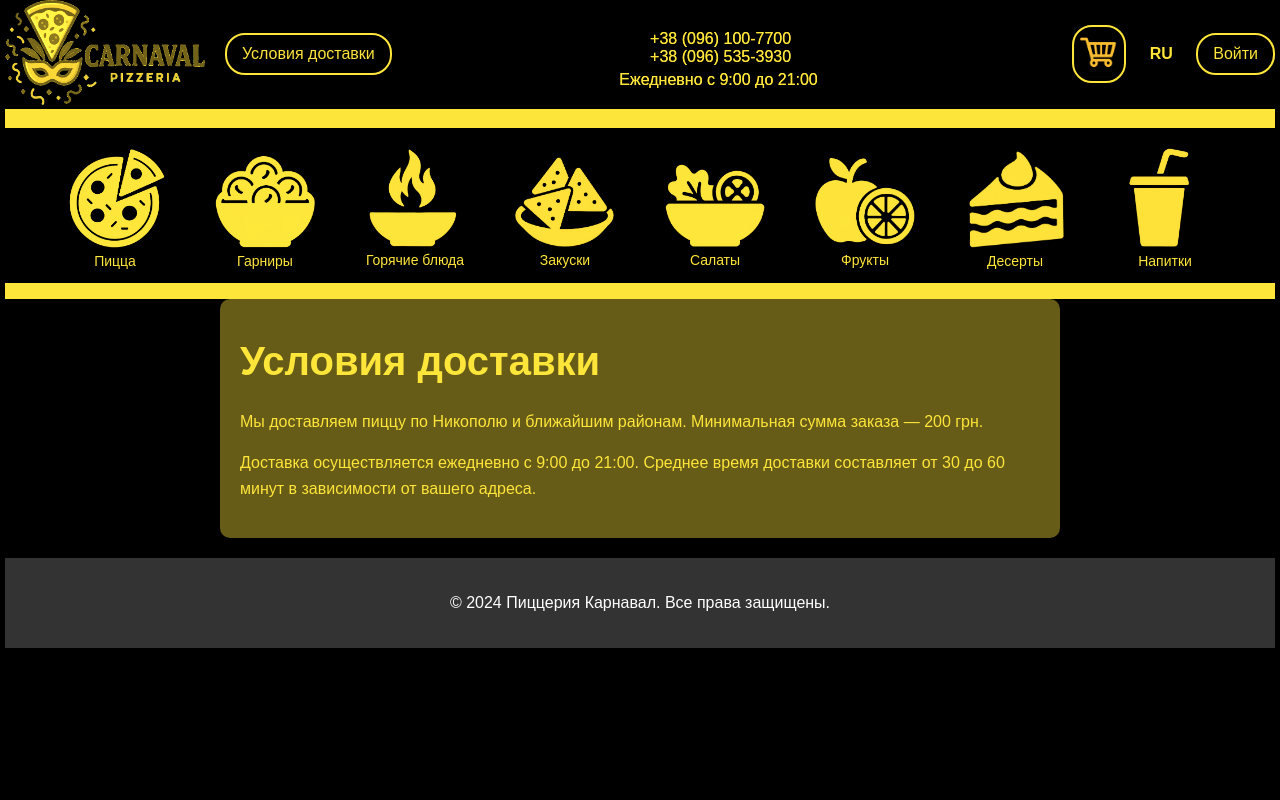
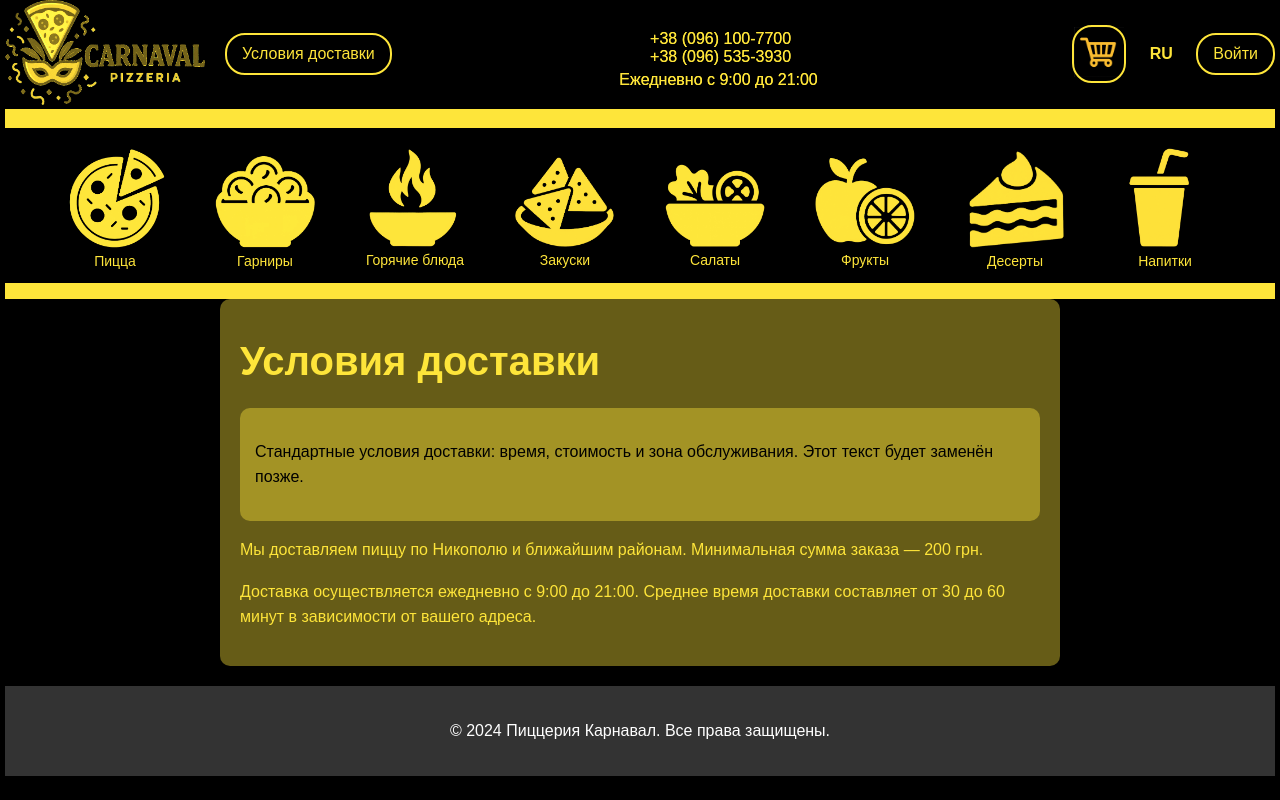
Before and after one commit to pedsyte/karnaval, a PHP site: page /delivery.php in a window 1280 px wide. Run offline with PHP 8.4, Linux system fonts and the light colour scheme.

Commit message:
Add delivery info section and styles

```diff
--- a/delivery.php
+++ b/delivery.php
@@ -3,6 +3,9 @@
 <main>
   <div class="delivery-content">
     <h2>Условия доставки</h2>
+    <div class="delivery-info">
+      <p>Стандартные условия доставки: время, стоимость и зона обслуживания. Этот текст будет заменён позже.</p>
+    </div>
     <p>Мы доставляем пиццу по Никополю и ближайшим районам. Минимальная сумма заказа — 200 грн.</p>
     <p>Доставка осуществляется ежедневно с 9:00 до 21:00. Среднее время доставки составляет от 30 до 60 минут в зависимости от вашего адреса.</p>
   </div>
--- a/styles.css
+++ b/styles.css
@@ -266,6 +266,13 @@ margin-bottom: 0px;}
   max-width: 800px;
   margin: 0 auto;
 }
+.delivery-info {
+  background-color: rgba(254, 229, 58, 0.4); /* полупрозрачный желтый */
+  color: #000;
+  padding: 15px;
+  border-radius: 10px;
+  margin-top: 15px;
+}
 footer {
   background: #333;
   color: white;
```
